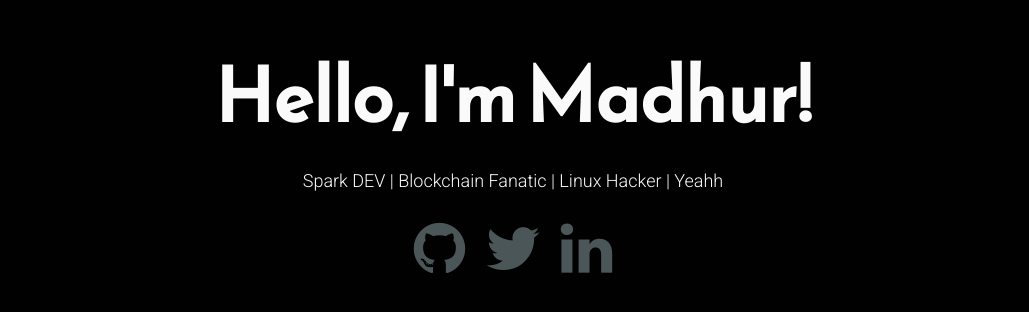
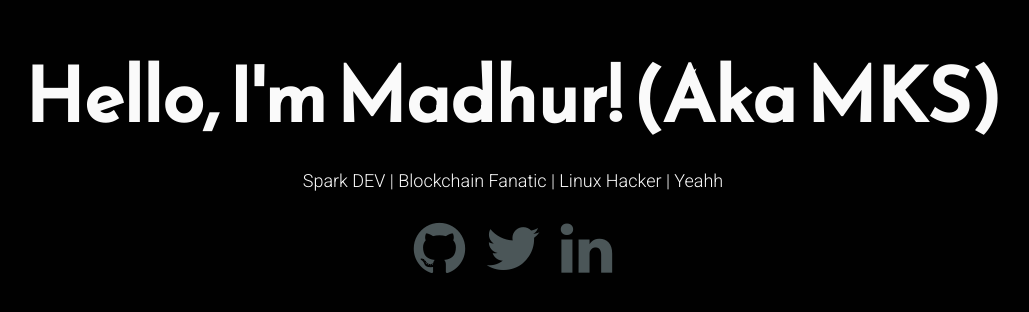
Before and after one commit to madhur4444/PersonalWebsite, a React (Create React App) app: page / in a window 1280 px wide. Shown: the part 236-548 px from the top of the page, without its empty margins (127-1156 px from the left). Built offline with nearby package versions, Linux system fonts and the light colour scheme.

Commit message:
Updated app.js, added tagline

```diff
--- a/src/App.js
+++ b/src/App.js
@@ -9,7 +9,7 @@ class App extends Component {
     return (
       <div className="App">
         	<main>
-            <div className="intro">Hello, I'm Madhur!</div>
+            <div className="intro">Hello, I'm Madhur! (Aka MKS)</div>
             {/* add sub line later  */}
               <div className="tagline">Spark DEV | Blockchain Fanatic | Linux Hacker | Yeahh</div>
              {/* Fonts are here https://fontawesome.com/icons?d=gallery&s=brands */}
```
